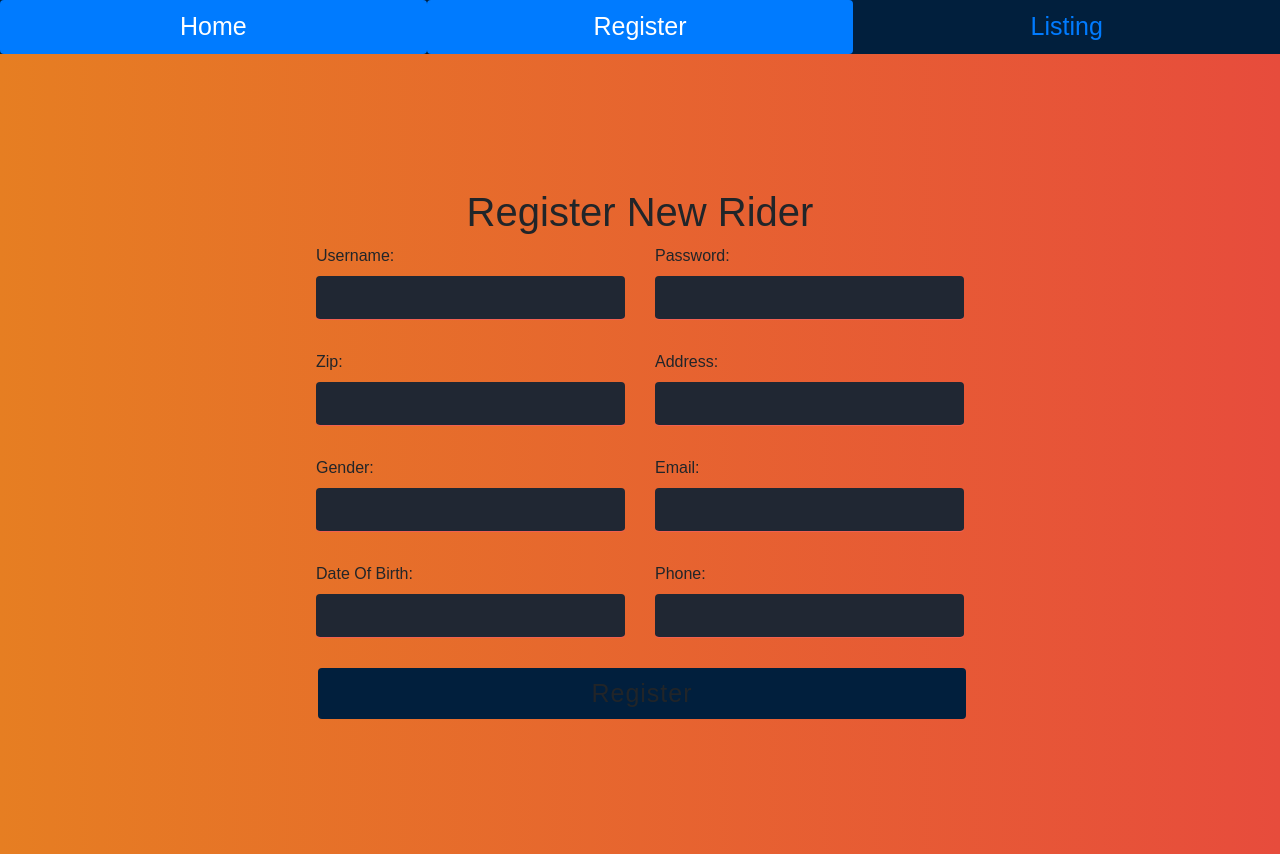
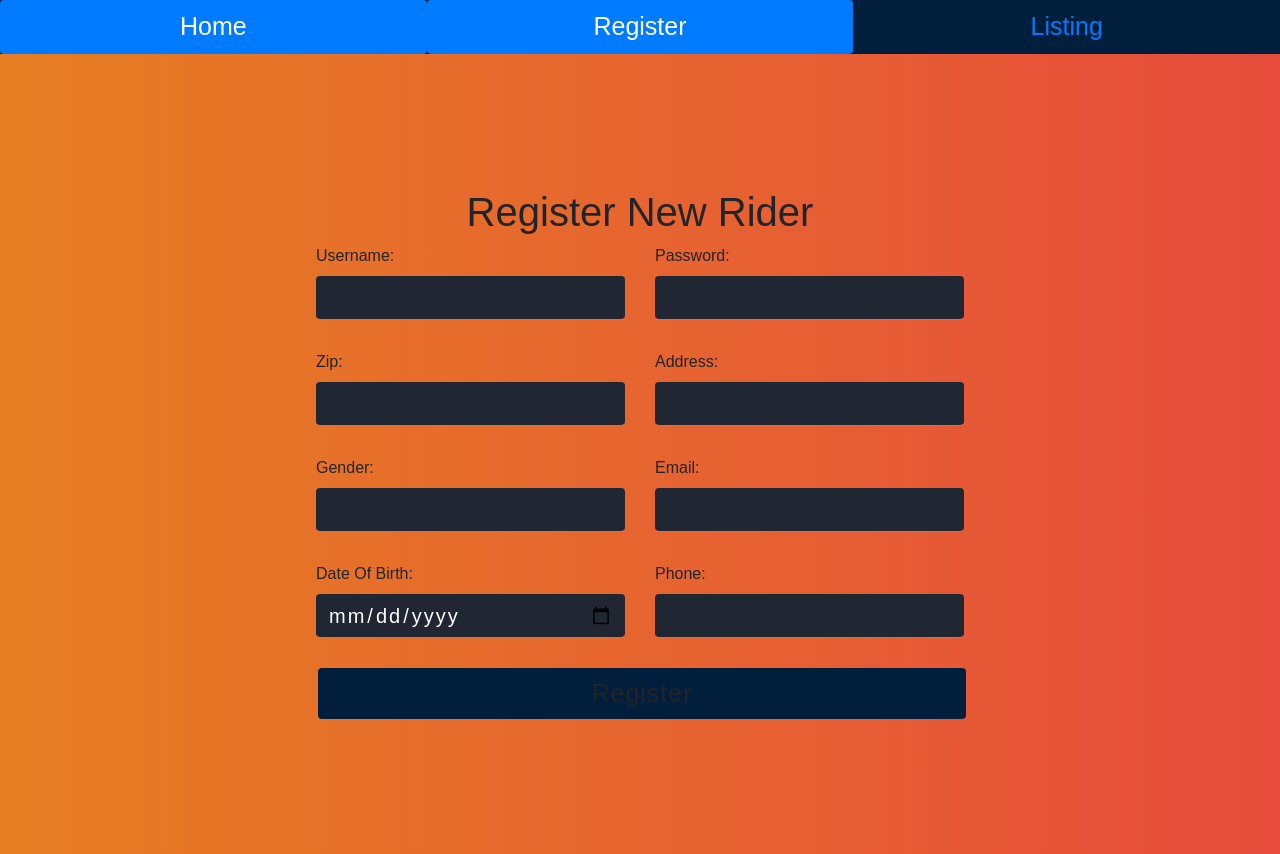
Before and after one commit to dralan92/xmtb-ReactReduxRouter, a React (Create React App) app: page /register in a window 1280 px wide. Built offline with nearby package versions, Linux system fonts and the light colour scheme.

Commit message:
Corrected DateOfBirth

```diff
--- a/src/App.css
+++ b/src/App.css
@@ -81,7 +81,19 @@ input[type="password"] {
   margin-right: 20px;
   font-size: 20px;
 }
-
+input[type="date"] {
+  background-color: #202733;
+  border: 0;
+  border-bottom: solid 1px #f16051;
+  width: 100%;
+  padding-bottom: 4px;
+  color: #fff !important;
+  font-weight: lighter;
+  letter-spacing: 2px;
+  margin-bottom: 30px;
+  margin-right: 20px;
+  font-size: 20px;
+}
 input[type="text"] {
     outline: none;
 }
--- a/src/components/Register.js
+++ b/src/components/Register.js
@@ -36,7 +36,7 @@ class Register extends Component {
 
       gender : this.state.gender,
       email : this.state.email,
-      date_of_birth : this.state.date_of_birth,
+      dateOfBirth : this.state.dateOfBirth,
       phone : this.state.phone
     }
 
@@ -81,7 +81,7 @@ class Register extends Component {
                     </div>
                     <div className='form-group'>
                           <label> Date Of Birth: </label><br/>
-                          <input className='form-control' type='text' name='date_of_birth' onChange={this.onChange} value={this.state.date_of_birth} />
+                          <input className='form-control' type='date' name='dateOfBirth' onChange={this.onChange} value={this.state.dateOfBirth} />
                     </div>
             </div>
             <div className='col-md-6'>
```
